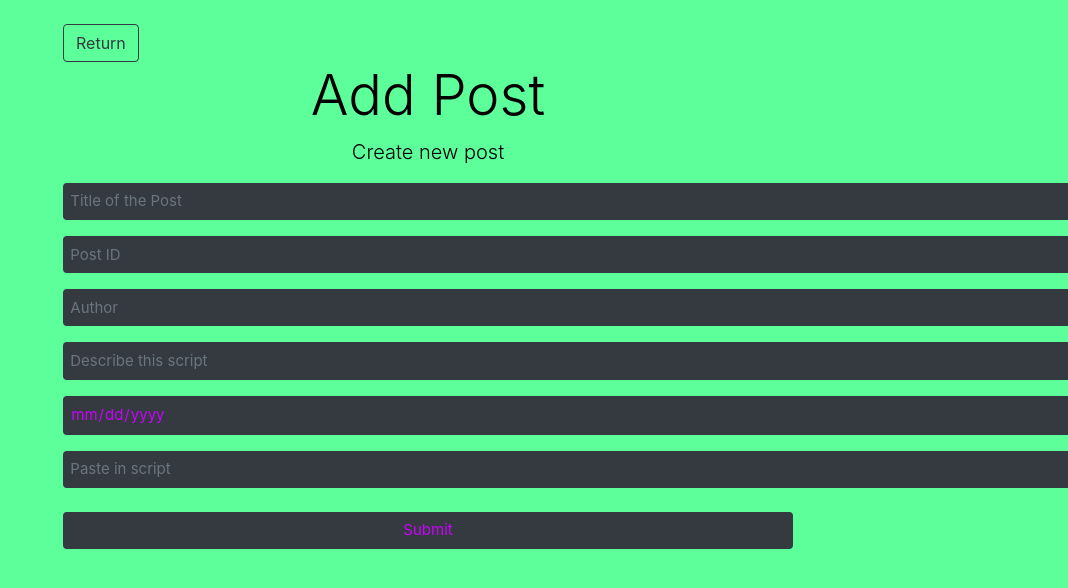
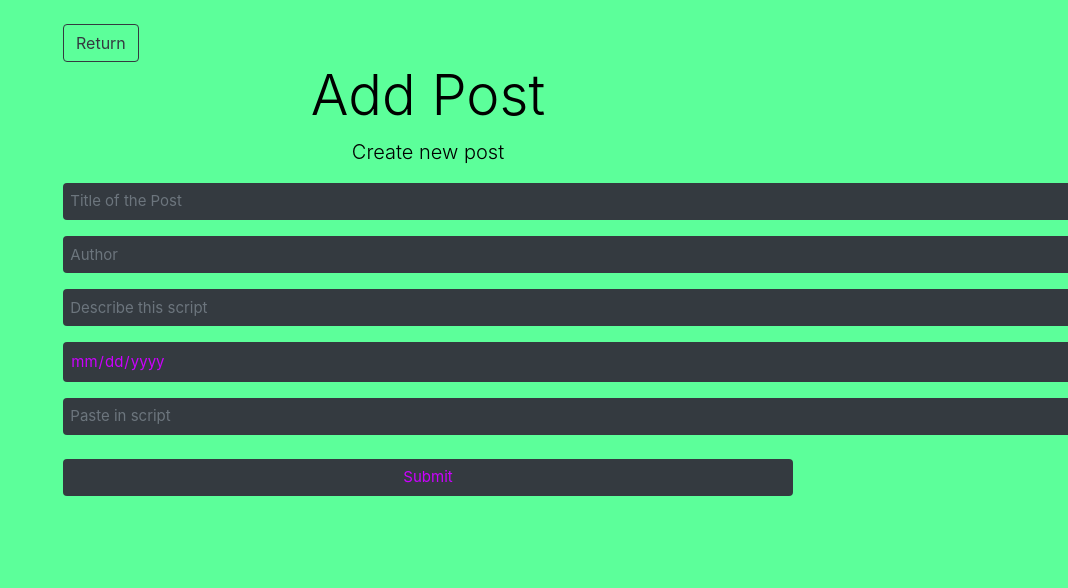
Before and after one commit to dthomas40/g2stack, a React (Create React App) app in the folder g2stack-frontend/: page /create-book in a window 1280 px wide. Shown: the top 588 px of the page, without its empty margins (212-1280 px from the left). Built offline with nearby package versions, Linux system fonts and the light colour scheme.

Commit message:
extra post id removed - server side

```diff
--- a/g2stack-frontend/src/components/CreateBook.js
+++ b/g2stack-frontend/src/components/CreateBook.js
@@ -9,7 +9,6 @@ class CreateBook extends Component {
     super();
     this.state = {
       title: '',
-      isbn:'',
       author:'',
       description:'',
       published_date:'',
@@ -26,7 +25,6 @@ class CreateBook extends Component {
 
     const data = {
       title: this.state.title,
-      isbn: this.state.isbn,
       author: this.state.author,
       description: this.state.description,
       published_date: this.state.published_date,
@@ -38,7 +36,6 @@ class CreateBook extends Component {
       .then(res => {
         this.setState({
           title: '',
-          isbn:'',
           author:'',
           description:'',
           published_date:'',
@@ -76,17 +73,6 @@ class CreateBook extends Component {
                     name='title'
                     className='form-control'
                     value={this.state.title}
-                    onChange={this.onChange}
-                  />
-                </div>
-
-                <div className='form-group'>
-                  <input
-                    type='text'
-                    placeholder='Post ID'
-                    name='isbn'
-                    className='form-control'
-                    value={this.state.isbn}
                     onChange={this.onChange}
                   />
                 </div>
--- a/g2stack-frontend/src/components/ShowBookDetails.js
+++ b/g2stack-frontend/src/components/ShowBookDetails.js
@@ -61,11 +61,6 @@ class showBookDetails extends Component {
             <th scope="row">2</th>
             <td>Author</td>
             <td>{ book.author }</td>
-          </tr>
-          <tr>
-            <th scope="row">3</th>
-            <td>ISBN</td>
-            <td>{ book.isbn }</td>
           </tr>
           <tr>
             <th scope="row">4</th>
--- a/g2stack-frontend/src/components/UpdateBookInfo.js
+++ b/g2stack-frontend/src/components/UpdateBookInfo.js
@@ -8,7 +8,6 @@ class UpdateBookInfo extends Component {
     super(props);
     this.state = {
       title: '',
-      isbn: '',
       author: '',
       description: '',
       published_date: '',
@@ -24,7 +23,6 @@ class UpdateBookInfo extends Component {
         // this.setState({...this.state, book: res.data})
         this.setState({
           title: res.data.title,
-          isbn: res.data.isbn,
           author: res.data.author,
           description: res.data.description,
           published_date: res.data.published_date,
@@ -45,7 +43,6 @@ class UpdateBookInfo extends Component {
 
     const data = {
       title: this.state.title,
-      isbn: this.state.isbn,
       author: this.state.author,
       description: this.state.description,
       published_date: this.state.published_date,
@@ -95,18 +92,6 @@ class UpdateBookInfo extends Component {
                 onChange={this.onChange}
               />
             </div>
-
-            {/* <div className='form-group'>
-            <label htmlFor="isbn">ISBN</label>
-              <input
-                type='text'
-                placeholder='ISBN'
-                name='isbn'
-                className='form-control'
-                value={this.state.isbn}
-                onChange={this.onChange}
-              />
-            </div> */}
 
             <div className='form-group'>
             <label htmlFor="author">Author</label>
```
